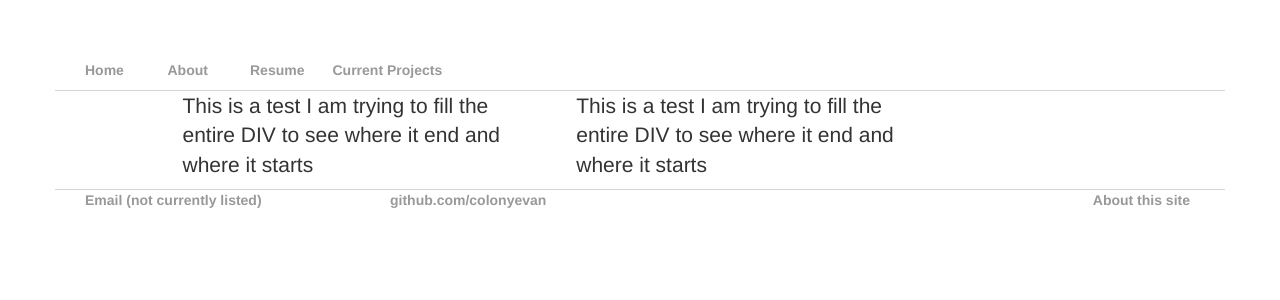
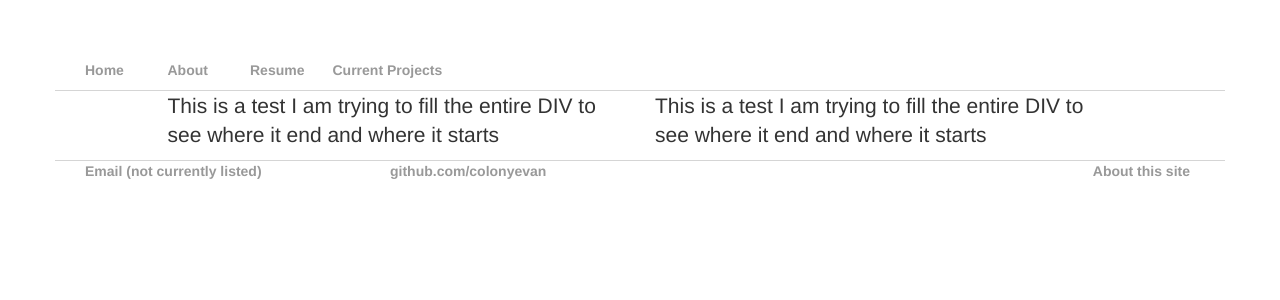
Before and after one commit to colonyevan/colonyevan.github.io, a Jekyll site: the page built from resume/index.html, in a window 1280 px wide. Shown: the top 300 px of the page. Built offline with Jekyll 4.4.1, drawn with Linux system fonts in a browser that asks for light colours.

Commit message:
Resume Changes

```diff
--- a/resume/index.html
+++ b/resume/index.html
@@ -4,14 +4,12 @@ title: My Resume
 ---
 <div class="row">
     <div class="col-sm-1"> </div>
-    <div class="col-sm-10">
         <div class="col-sm-5">
             <p>This is a test I am trying to fill the entire DIV to see where it end and where it starts</p>
         </div>
         <div class="col-sm-5">
             <p>This is a test I am trying to fill the entire DIV to see where it end and where it starts</p>
         </div>
-    </div>
     <!-- /.col-sm-10 -->
     <div class="col-sm-1"></div>
 </div>
```
